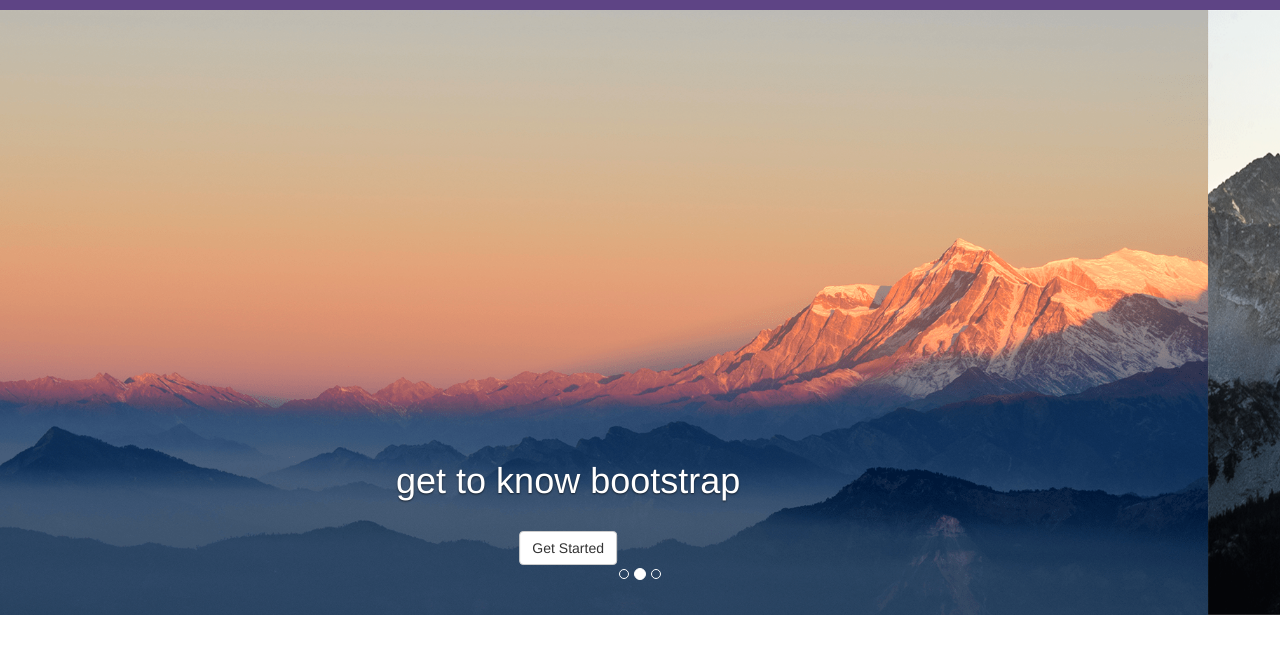
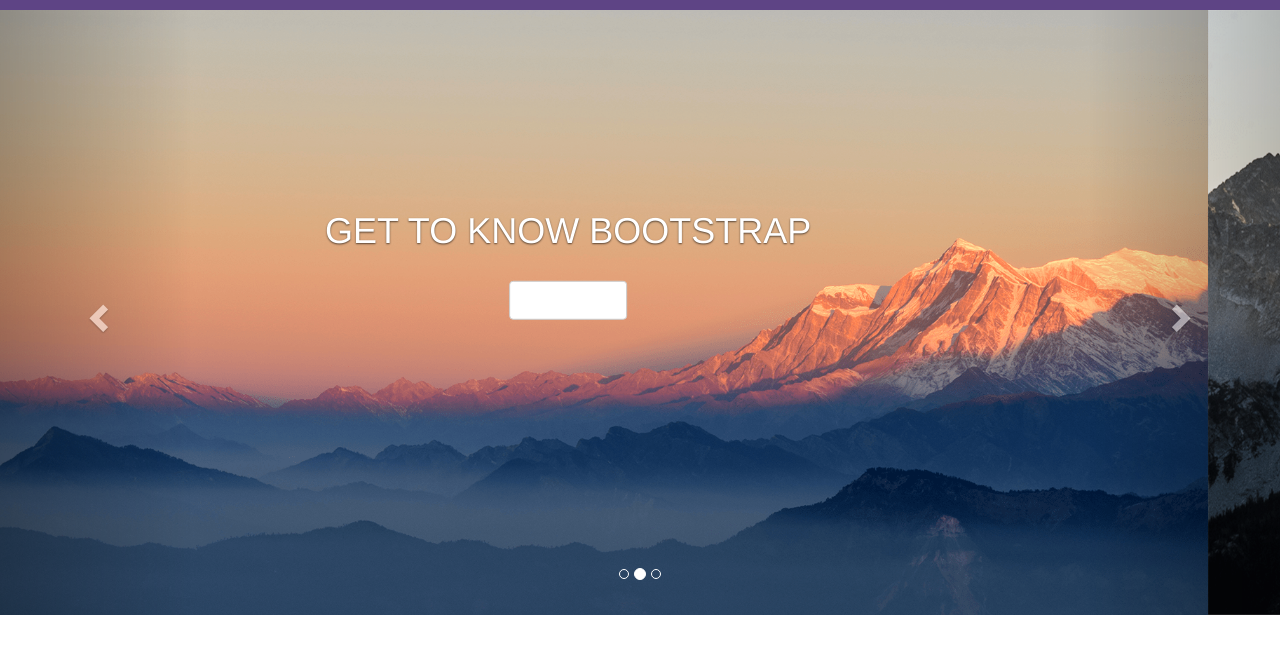
Before and after one commit to JanakiPatel19/JP-Bootstrap, a plain HTML site: page index.html in a window 1280 px wide. Shown: the part 71-724 px from the top of the page. Drawn offline with nearby package versions, Linux system fonts and the light colour scheme.

Commit message:
Bootstrap

```diff
--- a/index.html
+++ b/index.html
@@ -59,7 +59,18 @@
       <div class="item">
         <img src="img/red.png">
     </div>
+  </div>
+    <!--- Start Slider Controls-->
+    <a class="left carousel-control" href="#myCarousel" role="button" data-slide="prev">
+      <span class="glyphicon glyphicon-chevron-left" aria-hidden="true"></span>
+      <span class="sr-only">Previous</span>
+    </a>
+    <a class="right carousel-control" href="#myCarousel" role="button" data-slide="next">
+      <span class="glyphicon glyphicon-chevron-right" aria-hidden="true"></span>
+      <span class="sr-only">Next</span>
+    </a>
     </div><!--- End Slider --->
+
 </body>
 
 </html>
--- a/styles.css
+++ b/styles.css
@@ -20,3 +20,14 @@
 .navbar-inverse .navbar-nav li a {
   color: #D5D5D5;
 }
+.carousel-caption {
+  top: 50%;
+  transform: translateY(-50%);
+  text-transform: uppercase;
+}
+.btn {
+  font-size: 18px;
+  color: #FFF;
+  padding: 12px 22px
+  background-color: #
+}
```
